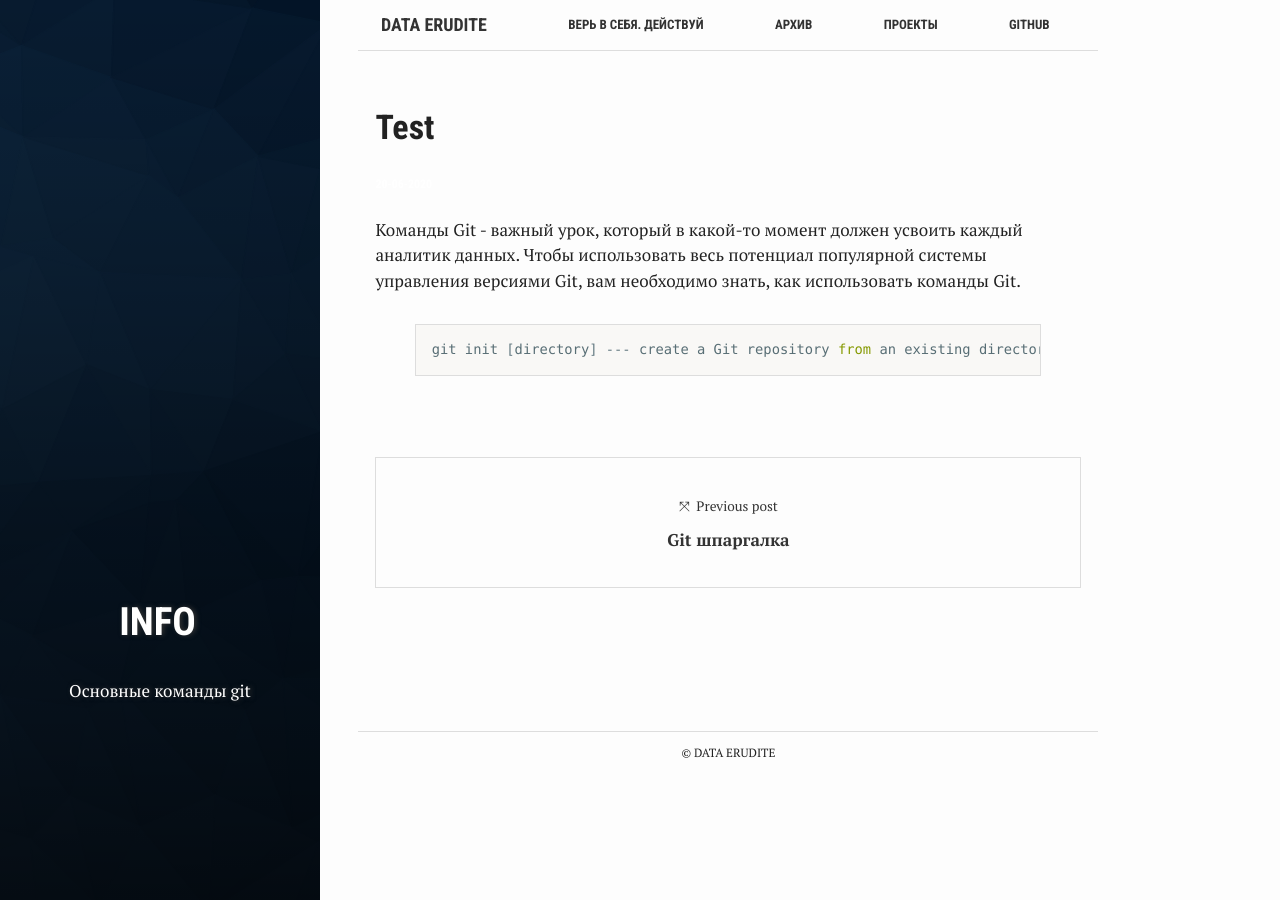
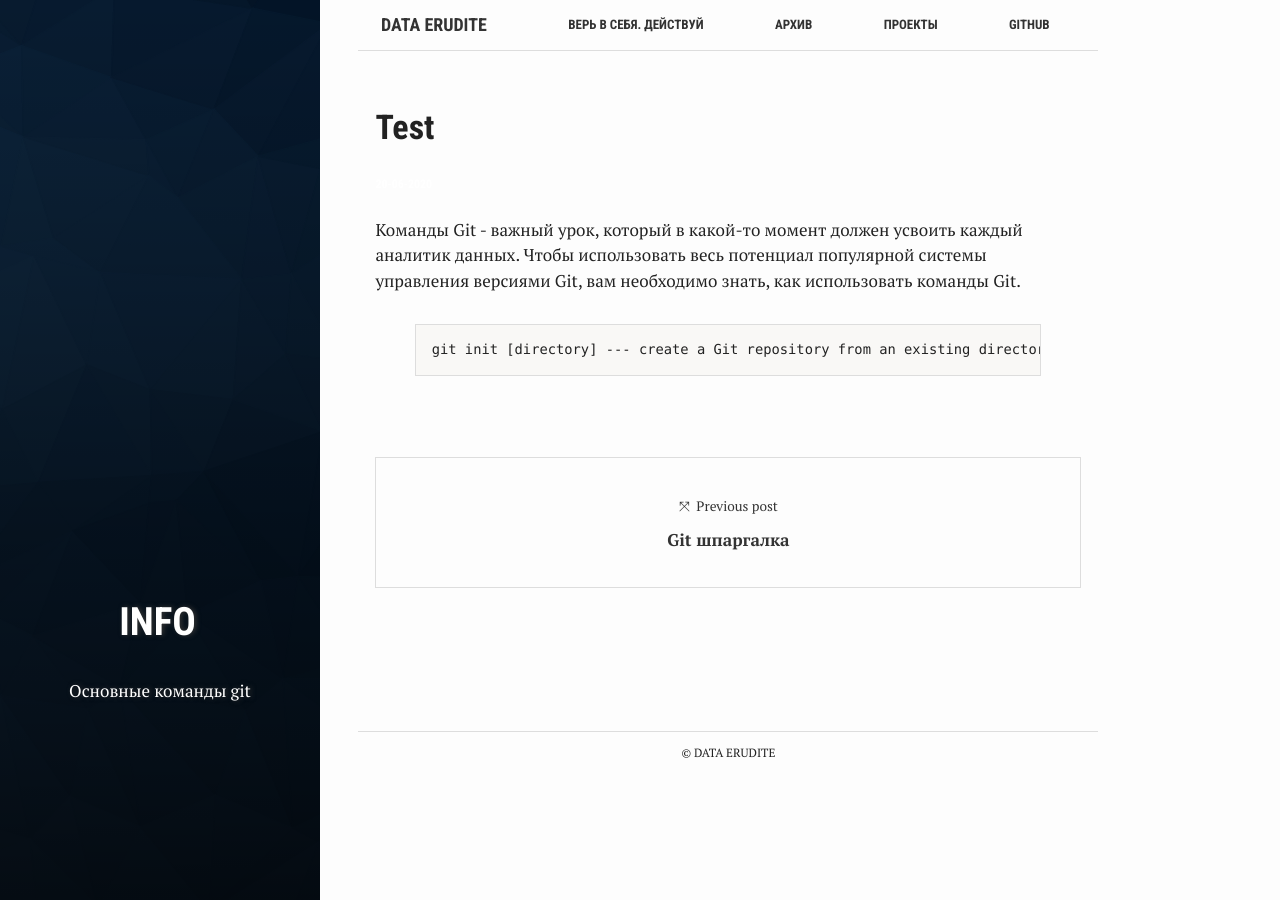
Before and after one commit to p1aton/p1aton.github.io, a Jekyll site: the page built from _posts/2020-06-20-test.md, in a window 1280 px wide. Built offline with Jekyll 4.4.1, drawn with Linux system fonts in a browser that asks for light colours.

Commit message:
Update 2020-06-20-test.md

```diff
--- a/_posts/2020-06-20-test.md
+++ b/_posts/2020-06-20-test.md
@@ -13,6 +13,6 @@ tags: ['Info']
 
 Команды Git - важный урок, который в какой-то момент должен усвоить каждый аналитик данных. Чтобы использовать весь потенциал популярной системы управления версиями Git, вам необходимо знать, как использовать команды Git.
 
-{% highlight python %}
+{% highlight git %}
 git init [directory] --- create a Git repository from an existing directory
 {% endhighlight %}
```
